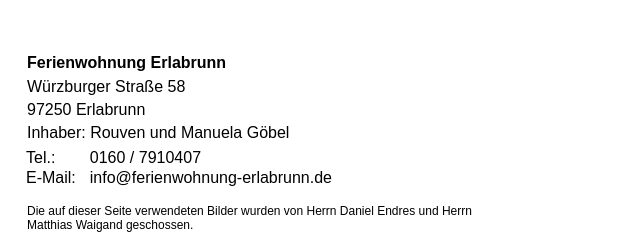
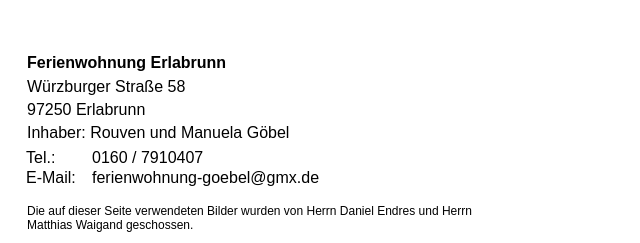
Before and after one commit to stormythecat/stormythecat.github.io, a plain HTML site: page Impressum.html in a window 1280 px wide. Shown: the top 243 px of the page, 0-640 px from the left. Drawn offline with Linux system fonts and the light colour scheme.

Commit message:
Updated Email Address

```diff
--- a/Impressum.html
+++ b/Impressum.html
@@ -237,7 +237,7 @@ a.einfach_klicken:hover
           <div><span style="color: #000000; font-family: Arial; font-size: 16px; ">E-Mail:</span></div>
         </td>
         <td style="background-color: transparent; text-align: left; vertical-align: top; height: 38px; ">
-          <div><span style="color: #000000; font-family: Arial; font-size: 16px; "><a href="mailto:info@ferienwohnung-erlabrunn.de" class="einfach_klicken"> info@ferienwohnung-erlabrunn.de</a></span></div>
+          <div><span style="color: #000000; font-family: Arial; font-size: 16px; "><a href="mailto:ferienwohnung-goebel@gmx.de" class="einfach_klicken"> ferienwohnung-goebel@gmx.de</a></span></div>
         </td>
       </tr>
     </tbody>
```
Also changed, not shown: Kontakt.html (+1 -1 lines).
